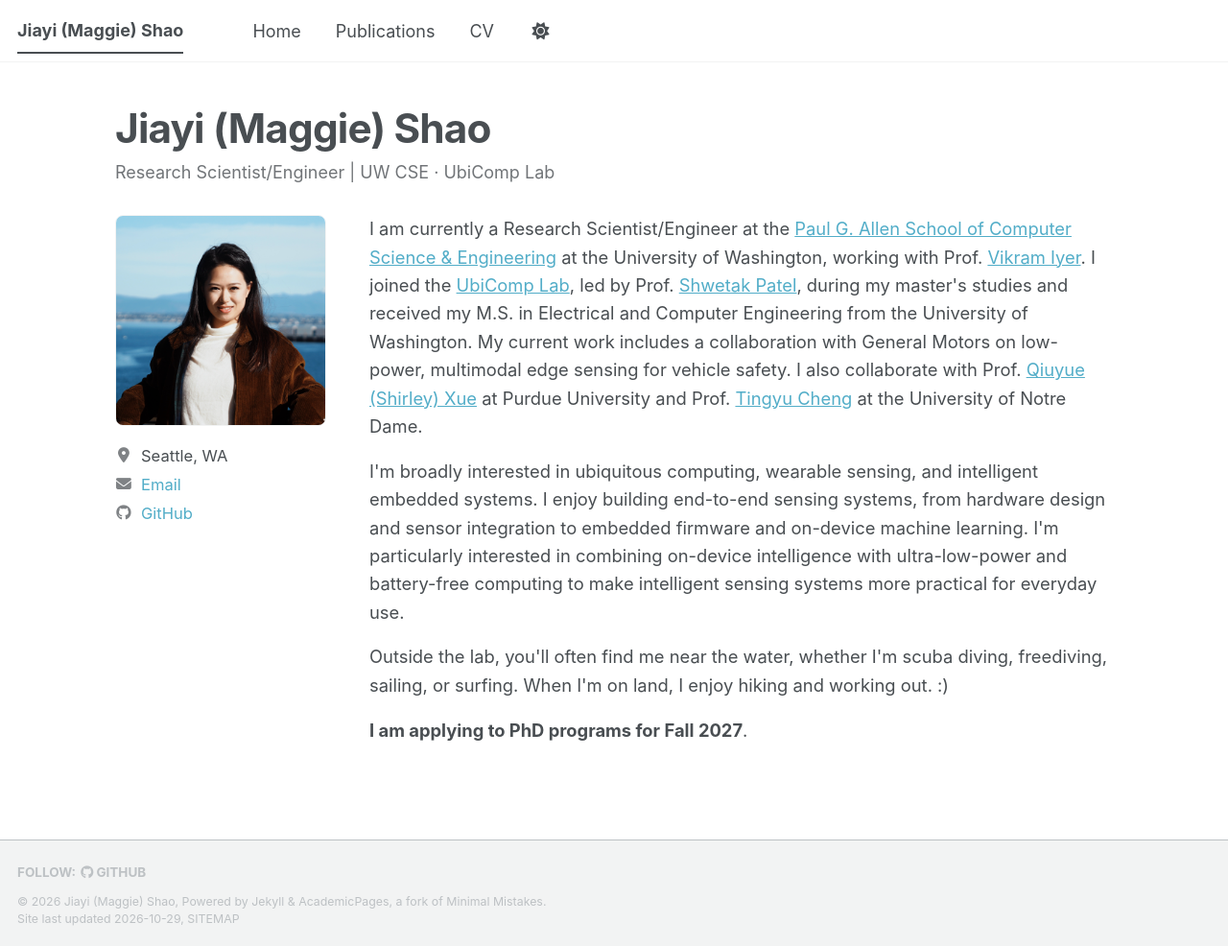
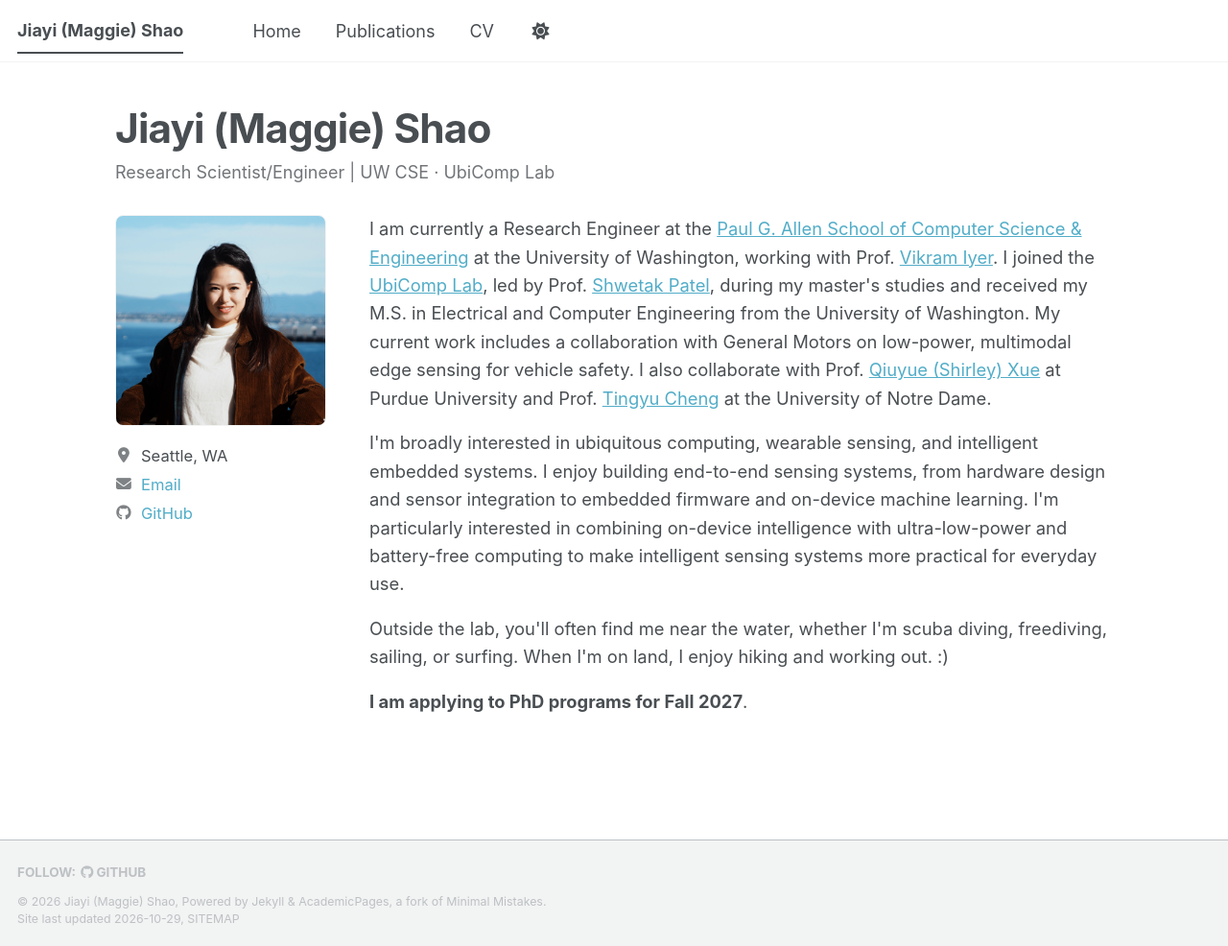
Before and after one commit to jiayimaggieshao/jiayimaggieshao.github.io, a Jekyll site: the page built from _pages/about.md, in a window 1280 px wide and 986 px high. Shown: the whole window at 96% size. Built offline with Jekyll 4.4.1, drawn with Linux system fonts in a browser that asks for light colours; a style sheet for code colours, icons or effects is not loaded.

Commit message:
Use Research Engineer in the homepage introduction.
Change only the opening sentence and leave the affiliation line as it is.

Co-authored-by: Cursor <cursoragent@cursor.com>

```diff
--- a/_pages/about.md
+++ b/_pages/about.md
@@ -37,7 +37,7 @@ redirect_from:
 </ul>
 </div>
 <div class="home-intro__text">
-<p>I am currently a Research Scientist/Engineer at the <a href="https://www.cs.washington.edu/">Paul G. Allen School of Computer Science &amp; Engineering</a> at the University of Washington, working with Prof. <a href="https://homes.cs.washington.edu/~vsiyer/">Vikram Iyer</a>. I joined the <a href="https://ubicomplab.cs.washington.edu/">UbiComp Lab</a>, led by Prof. <a href="https://homes.cs.washington.edu/~shwetak/">Shwetak Patel</a>, during my master's studies and received my M.S. in Electrical and Computer Engineering from the University of Washington. My current work includes a collaboration with General Motors on low-power, multimodal edge sensing for vehicle safety. I also collaborate with Prof. <a href="https://xueqiuyue.com/">Qiuyue (Shirley) Xue</a> at Purdue University and Prof. <a href="https://tingyucheng.com/">Tingyu Cheng</a> at the University of Notre Dame.</p>
+<p>I am currently a Research Engineer at the <a href="https://www.cs.washington.edu/">Paul G. Allen School of Computer Science &amp; Engineering</a> at the University of Washington, working with Prof. <a href="https://homes.cs.washington.edu/~vsiyer/">Vikram Iyer</a>. I joined the <a href="https://ubicomplab.cs.washington.edu/">UbiComp Lab</a>, led by Prof. <a href="https://homes.cs.washington.edu/~shwetak/">Shwetak Patel</a>, during my master's studies and received my M.S. in Electrical and Computer Engineering from the University of Washington. My current work includes a collaboration with General Motors on low-power, multimodal edge sensing for vehicle safety. I also collaborate with Prof. <a href="https://xueqiuyue.com/">Qiuyue (Shirley) Xue</a> at Purdue University and Prof. <a href="https://tingyucheng.com/">Tingyu Cheng</a> at the University of Notre Dame.</p>
 <p>I'm broadly interested in ubiquitous computing, wearable sensing, and intelligent embedded systems. I enjoy building end-to-end sensing systems, from hardware design and sensor integration to embedded firmware and on-device machine learning. I'm particularly interested in combining on-device intelligence with ultra-low-power and battery-free computing to make intelligent sensing systems more practical for everyday use.</p>
 <p>Outside the lab, you'll often find me near the water, whether I'm scuba diving, freediving, sailing, or surfing. When I'm on land, I enjoy hiking and working out. :)</p>
 <p><strong>I am applying to PhD programs for Fall 2027</strong>.</p>
```
